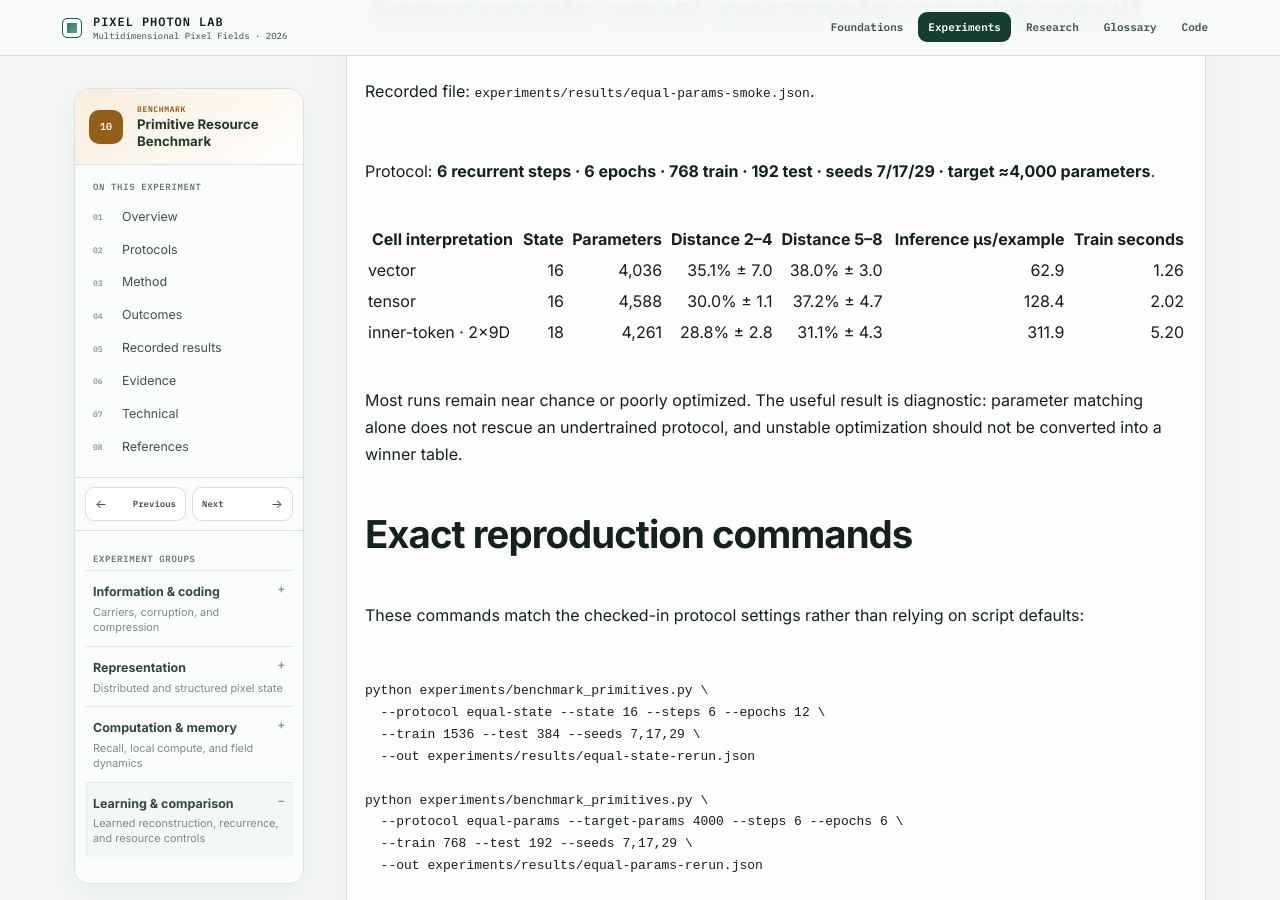
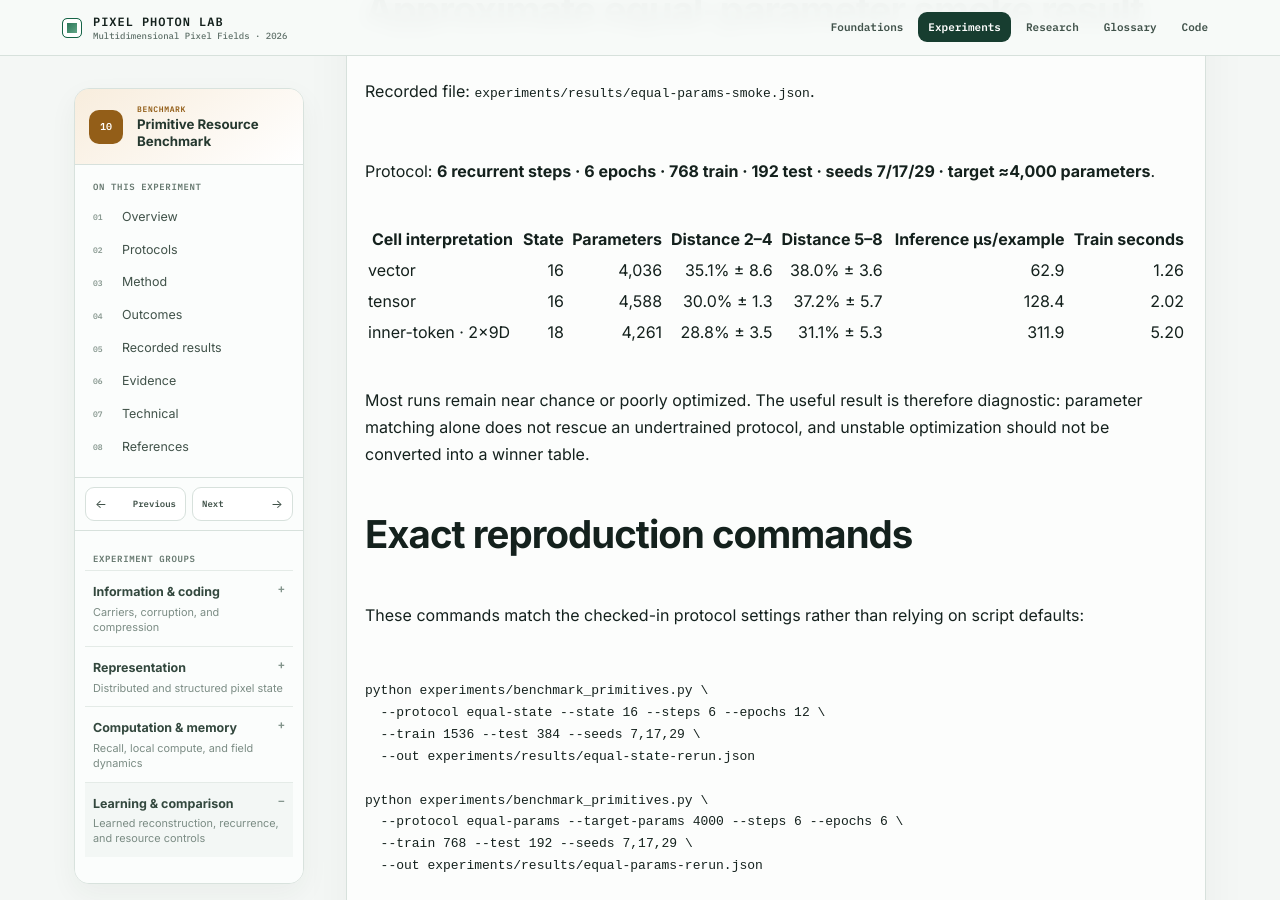
Before and after one commit to bitwikiorg/pixel-art-2026, a Jekyll site: the page built from experiment/primitive-benchmark/index.md, in a window 1280 px wide and 900 px high, scrolled down 3670 px. Built offline with Jekyll 4.4.1, drawn with Linux system fonts in a browser that asks for light colours.

Commit message:
Publish sample deviations from equal-parameter runs

```diff
--- a/experiment/primitive-benchmark/index.md
+++ b/experiment/primitive-benchmark/index.md
@@ -60,11 +60,11 @@ Protocol: **6 recurrent steps · 6 epochs · 768 train · 192 test · seeds 7/17
 
 | Cell interpretation | State | Parameters | Distance 2–4 | Distance 5–8 | Inference µs/example | Train seconds |
 |---|---:|---:|---:|---:|---:|---:|
-| vector | 16 | 4,036 | 35.1% ± 7.0 | 38.0% ± 3.0 | 62.9 | 1.26 |
-| tensor | 16 | 4,588 | 30.0% ± 1.1 | 37.2% ± 4.7 | 128.4 | 2.02 |
-| inner-token · 2×9D | 18 | 4,261 | 28.8% ± 2.8 | 31.1% ± 4.3 | 311.9 | 5.20 |
+| vector | 16 | 4,036 | 35.1% ± 8.6 | 38.0% ± 3.6 | 62.9 | 1.26 |
+| tensor | 16 | 4,588 | 30.0% ± 1.3 | 37.2% ± 5.7 | 128.4 | 2.02 |
+| inner-token · 2×9D | 18 | 4,261 | 28.8% ± 3.5 | 31.1% ± 5.3 | 311.9 | 5.20 |
 
-Most runs remain near chance or poorly optimized. The useful result is diagnostic: parameter matching alone does not rescue an undertrained protocol, and unstable optimization should not be converted into a winner table.
+Most runs remain near chance or poorly optimized. The useful result is therefore diagnostic: parameter matching alone does not rescue an undertrained protocol, and unstable optimization should not be converted into a winner table.
 
 ## Exact reproduction commands
 
```
Also changed, not shown: other parts of experiment/primitive-benchmark/index.md (+1 -1 lines).
